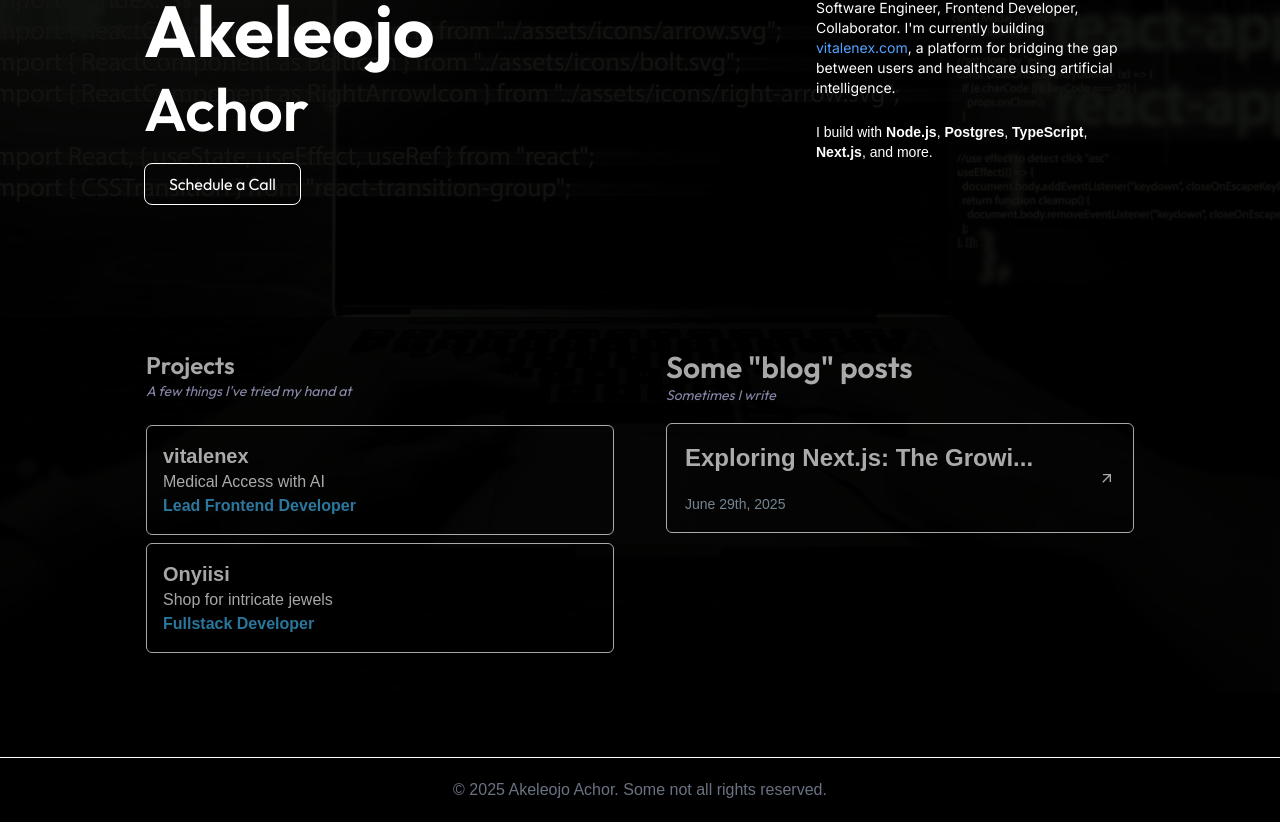
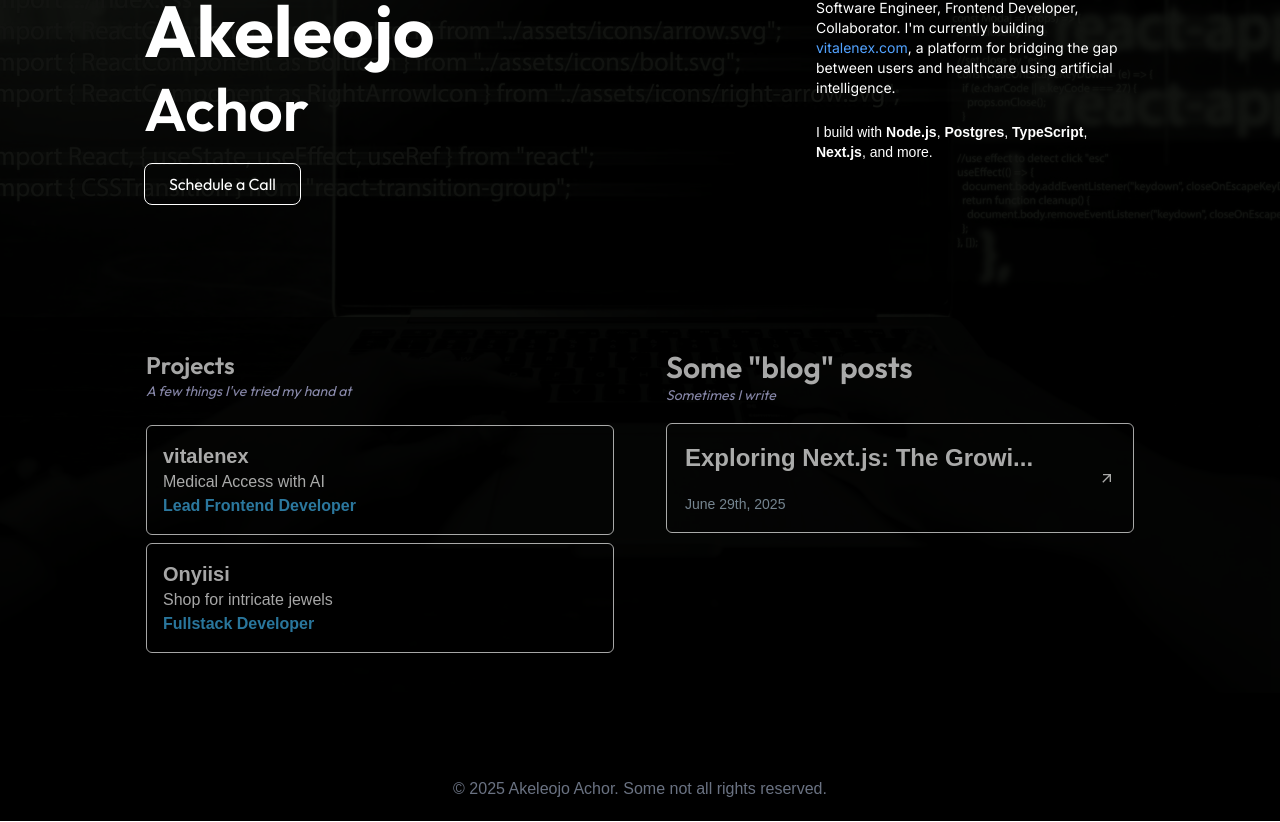
Before and after one commit to AkeleA/akeleojo, a Next.js app: page / in a window 1280 px wide. Shown: the part 235-1057 px from the top of the page. Built offline with nearby package versions, Linux system fonts and the light colour scheme.

Commit message:
Version 1.0

```diff
--- a/components/Footer.tsx
+++ b/components/Footer.tsx
@@ -1,6 +1,6 @@
 const Footer = () => {
   return (
-    <footer className="mt-16 py-5 text-center border-t">
+    <footer className="mt-16 py-5 text-center">
       <p className="text-gray-500">
         © 2025 Akeleojo Achor. Some not all rights reserved.
       </p>
```
